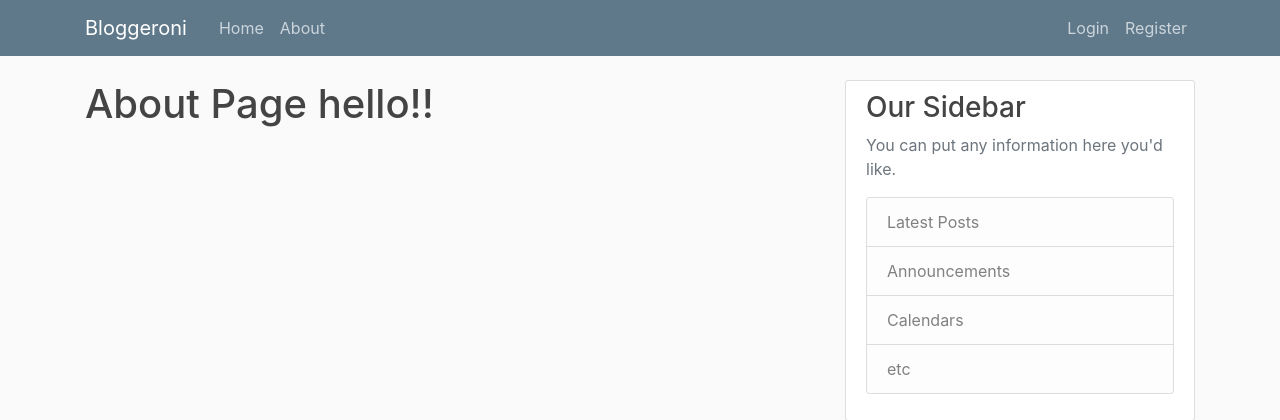
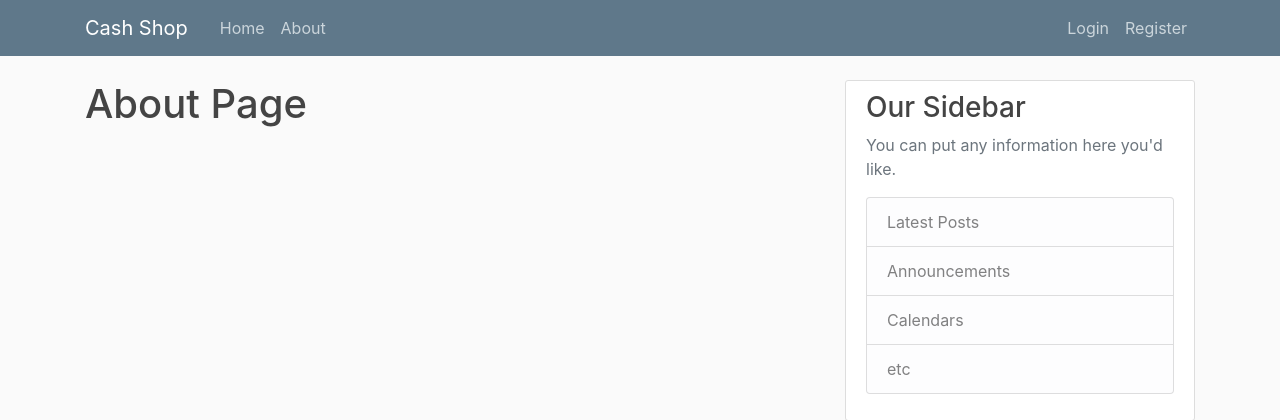
Before and after one commit to parekhr/cash-shop-app, a Django app: page /about/ in a window 1280 px wide. Shown: the top 420 px of the page. Run offline with Django 3.2, Linux system fonts and the light colour scheme; some libraries are stand-ins or nearby versions.

Commit message:
Changed header

```diff
--- a/blog/templates/blog/about.html
+++ b/blog/templates/blog/about.html
@@ -1,4 +1,4 @@
 {% extends "blog/base.html" %}
 {% block content %}
-    <h1>About Page hello!!</h1>
+    <h1>About Page</h1>
 {% endblock content %}
--- a/blog/templates/blog/base.html
+++ b/blog/templates/blog/base.html
@@ -19,7 +19,7 @@
     <header class="site-header">
         <nav class="navbar navbar-expand-md navbar-dark bg-steel fixed-top">
             <div class="container">
-                <a class="navbar-brand mr-4" href="{% url 'blog-home' %}">Bloggeroni</a>
+                <a class="navbar-brand mr-4" href="{% url 'blog-home' %}">Cash Shop</a>
                 <button class="navbar-toggler" type="button" data-toggle="collapse" data-target="#navbarToggle" aria-controls="navbarToggle" aria-expanded="false" aria-label="Toggle navigation">
                 <span class="navbar-toggler-icon"></span>
                 </button>
```
